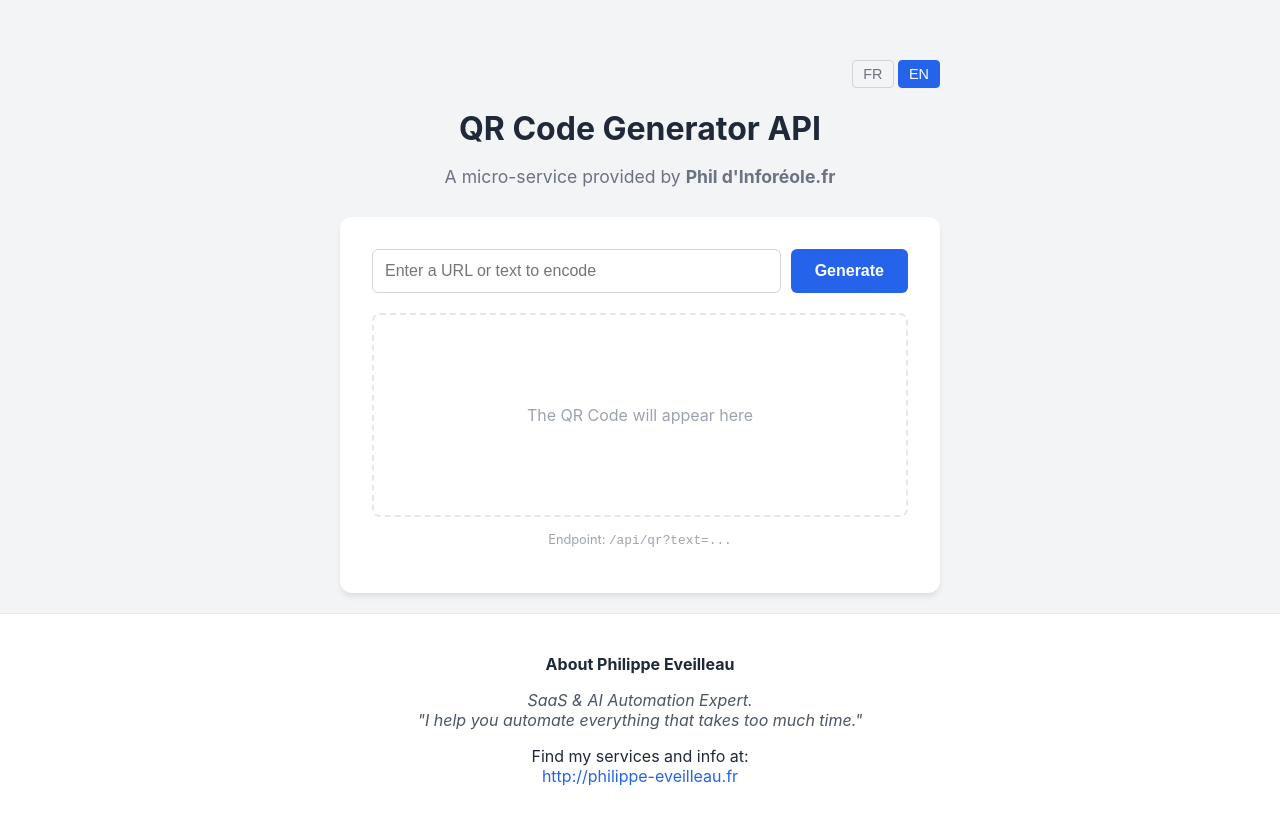
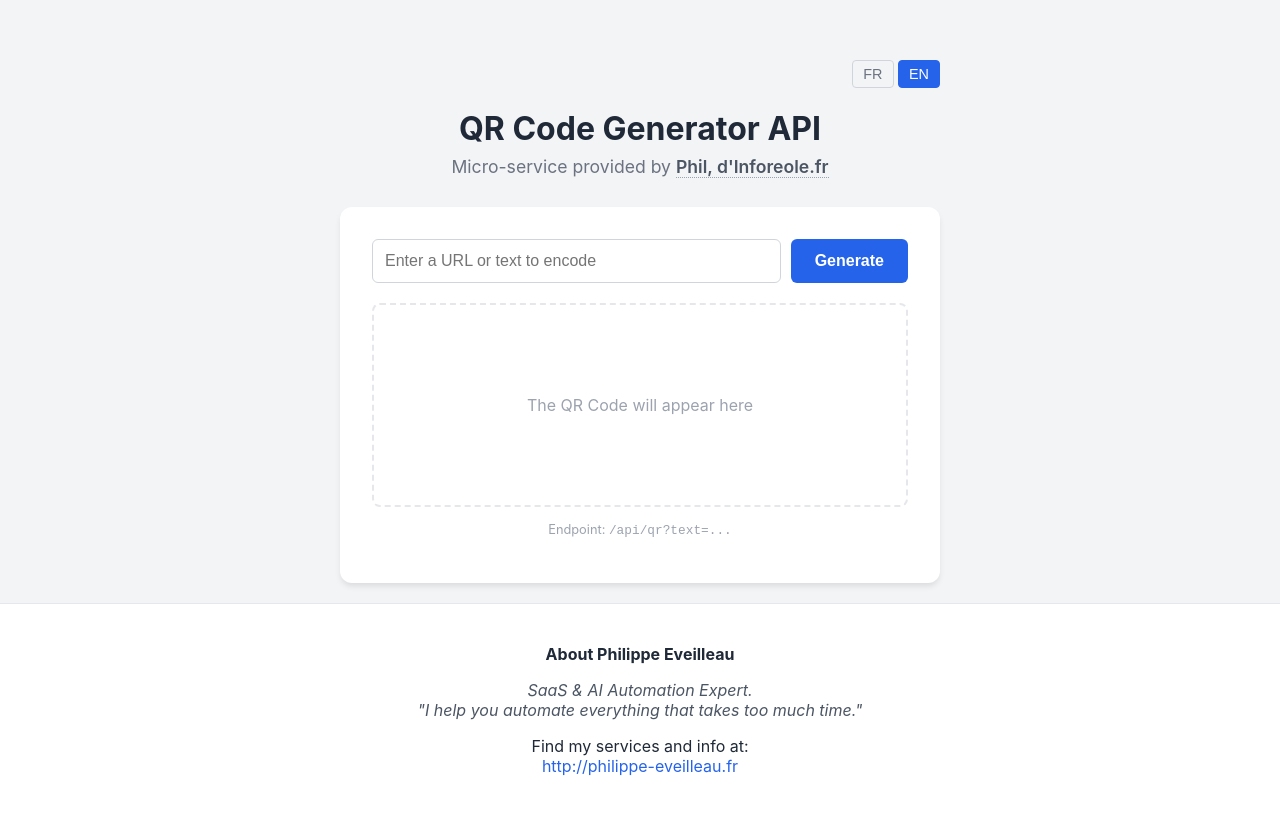
Before and after one commit to inforeole/qrcode-api, a website: page index.html in a window 1280 px wide. Drawn offline with Linux system fonts and the light colour scheme.

Commit message:
Update index.html

```diff
--- a/index.html
+++ b/index.html
@@ -63,8 +63,22 @@
         }
 
         .subtitle {
+            font-size: 1.1rem;
             color: #6b7280;
-            font-size: 1.1rem;
+            margin-top: 0;
+        }
+
+        /* Lien Inforeole propre */
+        .brand-link {
+            color: #4b5563;
+            text-decoration: none;
+            font-weight: 600;
+            border-bottom: 1px dotted #9ca3af;
+            transition: color 0.2s;
+        }
+        .brand-link:hover {
+            color: var(--primary-color);
+            border-bottom-color: var(--primary-color);
         }
 
         /* Tool Section */
@@ -150,12 +164,12 @@
             font-style: italic;
         }
 
-        a {
+        a.bio-link {
             color: var(--primary-color);
             text-decoration: none;
         }
 
-        a:hover {
+        a.bio-link:hover {
             text-decoration: underline;
         }
     </style>
@@ -171,8 +185,10 @@
         <header>
             <h1 data-i18n="title">Générateur QR Code API</h1>
             <p class="subtitle">
-                <span data-i18n="subtitle">Un micro-service offert par</span>
-                <strong>Phil d'Inforéole.fr</strong>
+                <span data-i18n="subtitle">Micro-service offert par</span>
+                <a href="https://inforeole.fr" target="_blank" class="brand-link">
+                    Phil, d'Inforeole.fr
+                </a>
             </p>
         </header>
 
@@ -202,7 +218,7 @@
             </p>
             <p>
                 <span data-i18n="bioLinkText">Retrouvez mes services et infos sur :</span><br>
-                <a href="http://philippe-eveilleau.fr" target="_blank">http://philippe-eveilleau.fr</a>
+                <a href="http://philippe-eveilleau.fr" target="_blank" class="bio-link">http://philippe-eveilleau.fr</a>
             </p>
         </div>
     </footer>
@@ -212,7 +228,7 @@
         const translations = {
             fr: {
                 title: "Générateur QR Code API",
-                subtitle: "Un micro-service offert par",
+                subtitle: "Micro-service offert par",
                 inputPlaceholder: "Entrez une URL ou du texte à encoder",
                 generateBtn: "Générer",
                 placeholder: "Le QR Code apparaîtra ici",
@@ -222,7 +238,7 @@
             },
             en: {
                 title: "QR Code Generator API",
-                subtitle: "A micro-service provided by",
+                subtitle: "Micro-service provided by",
                 inputPlaceholder: "Enter a URL or text to encode",
                 generateBtn: "Generate",
                 placeholder: "The QR Code will appear here",
@@ -241,11 +257,13 @@
             const t = translations[lang];
 
             document.querySelector('[data-i18n="title"]').textContent = t.title;
+            // On ne remplace que le texte du span, pas le lien entier
             document.querySelector('[data-i18n="subtitle"]').textContent = t.subtitle;
+
             document.querySelector('[data-i18n="generateBtn"]').textContent = t.generateBtn;
             document.querySelector('[data-i18n="placeholder"]').textContent = t.placeholder;
             document.querySelector('[data-i18n="bioTitle"]').textContent = t.bioTitle;
-            document.querySelector('[data-i18n="bioDesc"]').innerHTML = t.bioDesc; // innerHTML for line break
+            document.querySelector('[data-i18n="bioDesc"]').innerHTML = t.bioDesc;
             document.querySelector('[data-i18n="bioLinkText"]').textContent = t.bioLinkText;
 
             // Update Attributes
```
